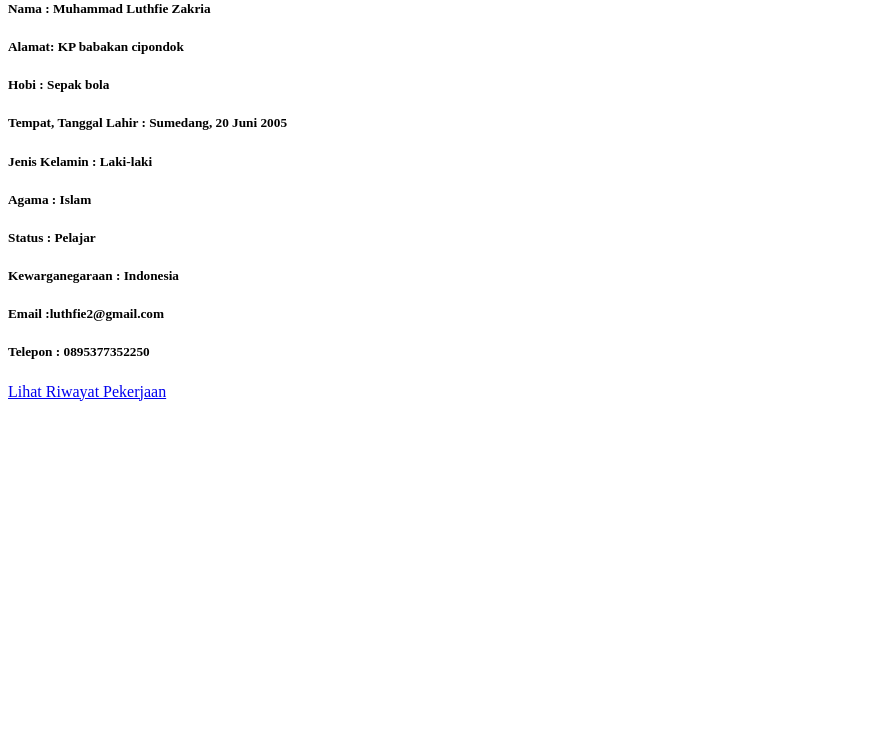
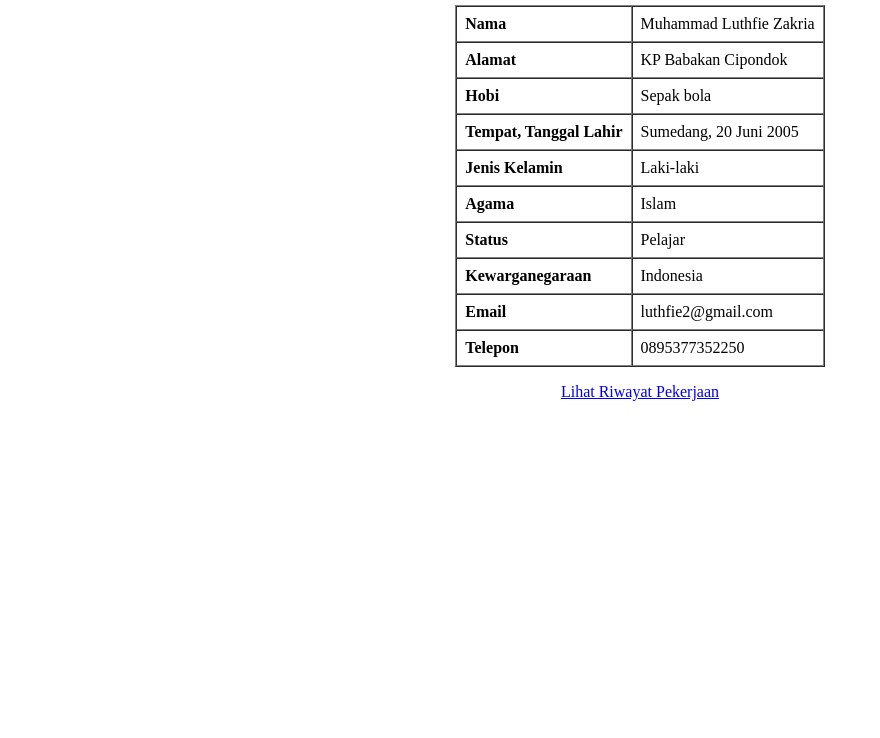
Before and after one commit to luthfie257/latihan-git-4, a plain HTML site: page profil.html in a window 1280 px wide. Shown: the part 62-800 px from the top of the page, without its empty margins (0-880 px from the left). Drawn offline with Linux system fonts and the light colour scheme.

Commit message:
Merubah Profil

```diff
--- a/profil.html
+++ b/profil.html
@@ -6,17 +6,53 @@
     <title>Profil</title>
   </head>
   <body>
-    <h3>Profil</h3>
-    <h5>Nama : Muhammad Luthfie Zakria</h5>
-    <h5>Alamat: KP babakan cipondok</h5>
-    <h5>Hobi : Sepak bola</h5>
-    <h5>Tempat, Tanggal Lahir : Sumedang, 20 Juni 2005</h5>
-    <h5>Jenis Kelamin : Laki-laki</h5>
-    <h5>Agama : Islam</h5>
-    <h5>Status : Pelajar</h5>
-    <h5>Kewarganegaraan : Indonesia</h5>
-    <h5>Email :luthfie2@gmail.com</h5>
-    <h5>Telepon : 0895377352250</h5>
-    <a href="data.html" target="_blank">Lihat Riwayat Pekerjaan</a>
+    <h2 align="center">Profil</h2>
+
+    <table border="1" cellpadding="8" cellspacing="0" align="center">
+      <tr>
+        <td><b>Nama</b></td>
+        <td>Muhammad Luthfie Zakria</td>
+      </tr>
+      <tr>
+        <td><b>Alamat</b></td>
+        <td>KP Babakan Cipondok</td>
+      </tr>
+      <tr>
+        <td><b>Hobi</b></td>
+        <td>Sepak bola</td>
+      </tr>
+      <tr>
+        <td><b>Tempat, Tanggal Lahir</b></td>
+        <td>Sumedang, 20 Juni 2005</td>
+      </tr>
+      <tr>
+        <td><b>Jenis Kelamin</b></td>
+        <td>Laki-laki</td>
+      </tr>
+      <tr>
+        <td><b>Agama</b></td>
+        <td>Islam</td>
+      </tr>
+      <tr>
+        <td><b>Status</b></td>
+        <td>Pelajar</td>
+      </tr>
+      <tr>
+        <td><b>Kewarganegaraan</b></td>
+        <td>Indonesia</td>
+      </tr>
+      <tr>
+        <td><b>Email</b></td>
+        <td>luthfie2@gmail.com</td>
+      </tr>
+      <tr>
+        <td><b>Telepon</b></td>
+        <td>0895377352250</td>
+      </tr>
+    </table>
+
+    <p align="center">
+      <a href="data.html" target="_blank">Lihat Riwayat Pekerjaan</a>
+    </p>
   </body>
 </html>
```
